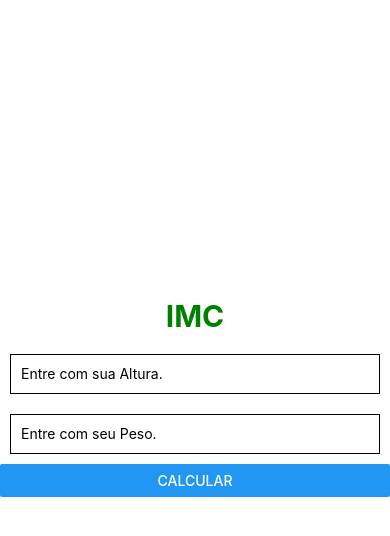
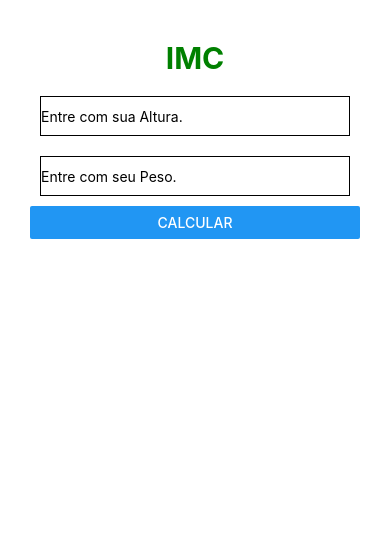
Before and after one commit to Wil-g2/imcReactNative, a React Native app: screen / in a window 390 px wide. Shown: the top 536 px of the page. Built offline with nearby package versions, Linux system fonts and the light colour scheme.

Commit message:
add ScrollView.

```diff
--- a/App.js
+++ b/App.js
@@ -1,5 +1,5 @@
 import React from 'react';
-import { StyleSheet, Text, View, TextInput, Button, Alert } from 'react-native';
+import { StyleSheet, Text, View, TextInput, Button, Alert, ScrollView } from 'react-native';
 import Icon from 'react-native-vector-icons/FontAwesome';
 
 export default class App extends React.Component {
@@ -38,6 +38,7 @@ export default class App extends React.Component {
   render() {
     return (
       <View style={styles.container}>
+        <ScrollView style={styles.content}>
           <Text style={styles.textField}>IMC</Text>
           <TextInput style={styles.input} keyboardType='numeric' placeholder="Entre com sua Altura." onChangeText={(altura) => {this.setState({altura})} }/>
           <TextInput style={styles.input} keyboardType='numeric' placeholder="Entre com seu Peso."  onChangeText={(peso) => {this.setState({peso})}}/>
@@ -50,6 +51,7 @@ export default class App extends React.Component {
             iconRight
           />
           <Text style={styles.result}>{this.state.imc}</Text>
+        </ScrollView>
       </View>
     );
   }
@@ -72,13 +74,10 @@ const styles = StyleSheet.create({
     height: 40,
     borderWidth: 1,
     borderColor: 'black',
-    alignItems: 'center',
-    padding: 10,
-    margin: 10
+    margin:10
   },
   result:{
-    padding:10,
-    margin: 20,
+    margin:10,
     fontSize:30,
     color: 'green',
     alignSelf: 'center',
@@ -88,8 +87,10 @@ const styles = StyleSheet.create({
   button: {
     alignSelf:'center',
     flex:1,
-    margin:20,
+    borderRadius: 30
+  },
+  content: {
     padding:10,
-    borderRadius: 30
+    margin:20
   }
 });
```
Lines whose indentation alone changed are shown as unchanged.
